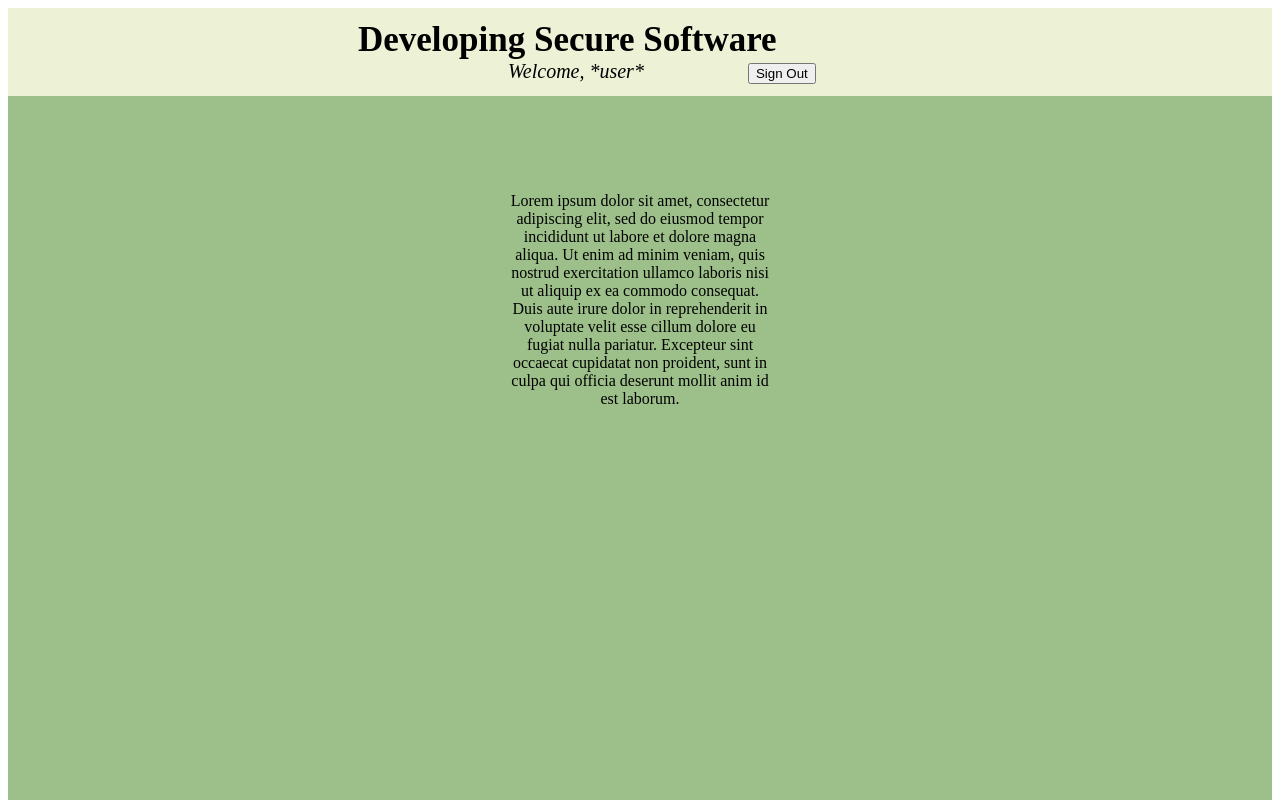
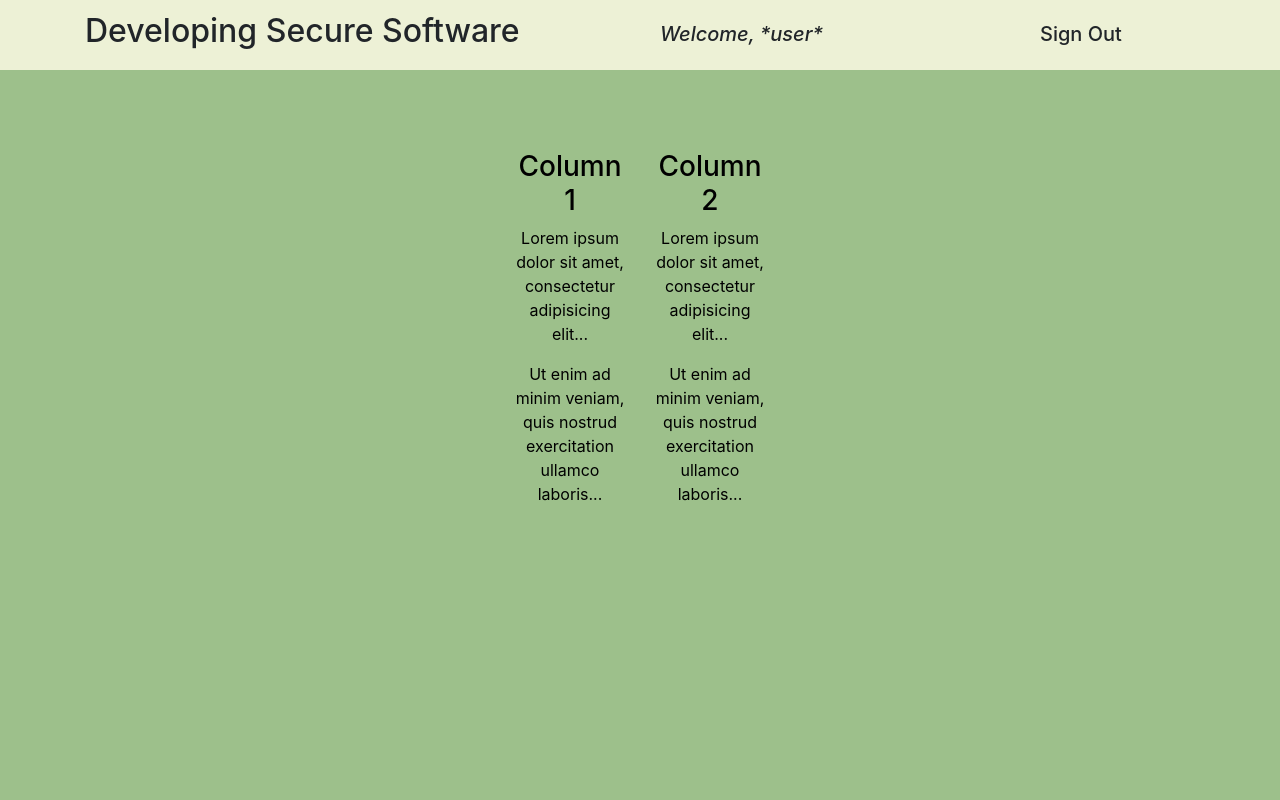
Before and after one commit to LordYeomans/SecureSoftwareCW002, a plain HTML site: page Express_server/Express server/index.html in a window 1280 px wide. Shown: the top 800 px of the page. Drawn offline with nearby package versions, Linux system fonts and the light colour scheme.

Commit message:
Working Boostrap

```diff
--- a/Express_server/Express server/index.html
+++ b/Express_server/Express server/index.html
@@ -1,25 +1,51 @@
 <!DOCTYPE html>
-<html>
+<html lang="en">
 <head>
+    <meta charset="utf-8">
+    <meta name="viewport" content="width=device-width, initial-scale=1">
     <link rel="stylesheet" href="stylesheet.css">
-    <meta name="viewport" content="width=device-width, initial-scale=1.0">
     <title>Page Title</title>
+
+    <!-- Bootstrap CSS -->
+    <link rel="stylesheet" href="https://cdn.jsdelivr.net/npm/bootstrap@4.0.0/dist/css/bootstrap.min.css" integrity="sha384-Gn5384xqQ1aoWXA+058RXPxPg6fy4IWvTNh0E263XmFcJlSAwiGgFAW/dAiS6JXm" crossorigin="anonymous">
 </head>
 <body>
     <div class="navBar">
-        <a id="title"> Developing Secure Software </a>
-        <a id="welcomeUser"> Welcome,  *user*</a>
-        <a id="signOut">
-            <button> Sign Out </button>
-        </a>
+        <div class="container">
+            <div class="row">
+                <div class="col-sm-5">
+                    <h2> Developing Secure Software </h2>
+                </div>
+                <div class="col-sm-4">
+                    <h6 id="welcomeUser"> Welcome, *user* </h6>
+                </div>
+                <div class="col-sm-3">
+                    <h6 id="signOut"> Sign Out </h6>
+                </div>
+            </div>
+        </div>
     </div>
 
     <div class="main">
-        <p>Lorem ipsum dolor sit amet, consectetur adipiscing elit, sed do eiusmod tempor incididunt
-           ut labore et dolore magna aliqua. Ut enim ad minim veniam, quis nostrud exercitation ullamco
-           laboris nisi ut aliquip ex ea commodo consequat. Duis aute irure dolor in reprehenderit in
-           voluptate velit esse cillum dolore eu fugiat nulla pariatur. Excepteur sint occaecat cupidatat non
-           proident, sunt in culpa qui officia deserunt mollit anim id est laborum. </p>
+        <div class="container">
+            <div class="row">
+                <div class="col-sm-6">
+                  <h3>Column 1</h3>
+                  <p>Lorem ipsum dolor sit amet, consectetur adipisicing elit...</p>
+                  <p>Ut enim ad minim veniam, quis nostrud exercitation ullamco laboris...</p>
+                </div>
+                <div class="col-sm-6">
+                  <h3>Column 2</h3>
+                  <p>Lorem ipsum dolor sit amet, consectetur adipisicing elit...</p>
+                  <p>Ut enim ad minim veniam, quis nostrud exercitation ullamco laboris...</p>
+                </div>
+              </div>
+
+
+
+
+
+        </div>
     </div>
 
         <!--
--- a/Express_server/Express server/stylesheet.css
+++ b/Express_server/Express server/stylesheet.css
@@ -14,11 +14,14 @@
 #welcomeUser {
   font-size: 20px;
   font-style: italic;
-  padding-left: 500px;
+  padding-left: 100px;
+  padding-top: 10px;
 }
 
 #signOut {
+  font-size: 20px;
   padding-left: 100px;
+  padding-top: 10px;
 }
 
 .main {
@@ -28,6 +31,7 @@
   padding-left: 500px;
   padding-right: 500px;
   padding-top: 80px;
-  padding-bottom: 1000px;
+  padding-bottom: 10000px;
   color: black;
+
 }
```
